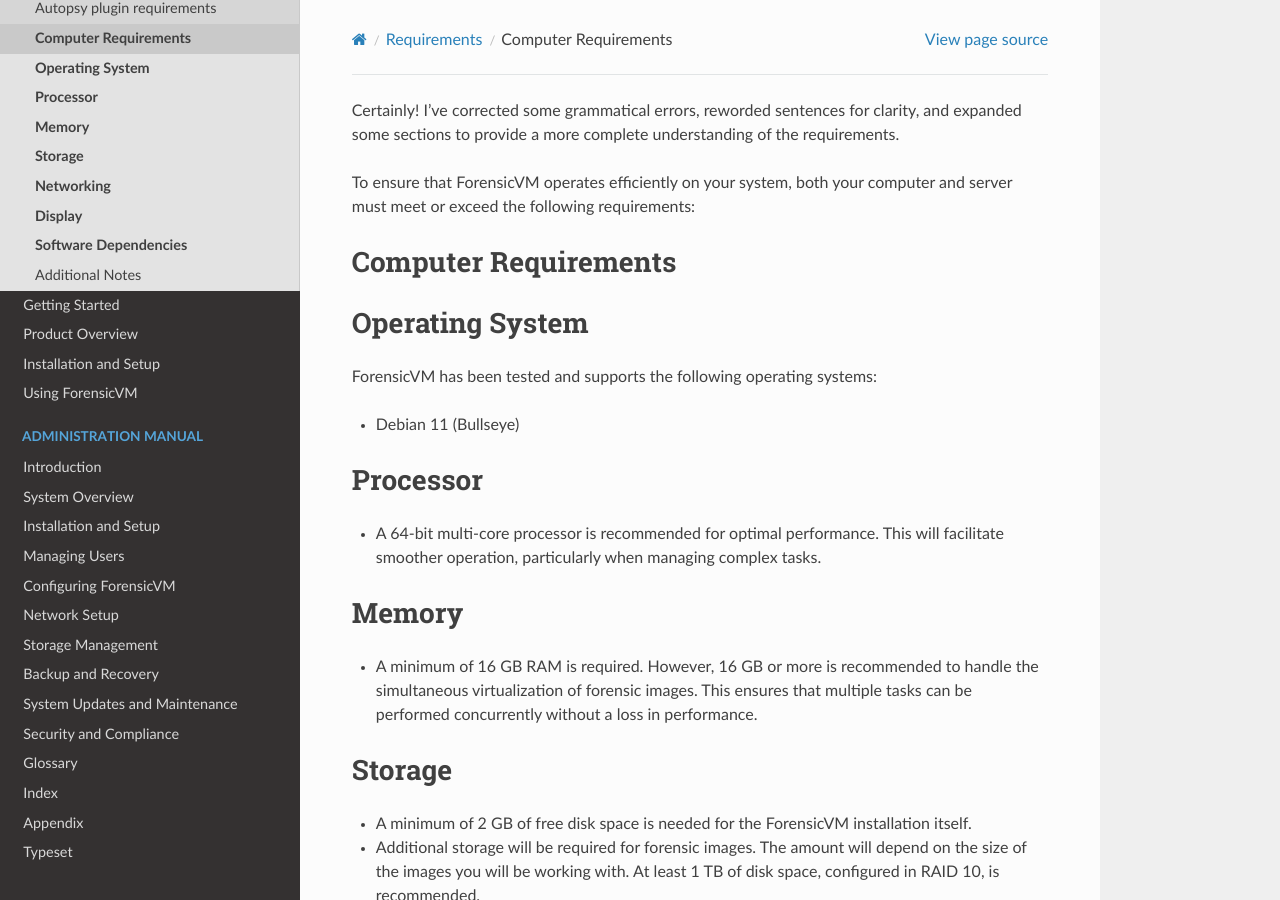
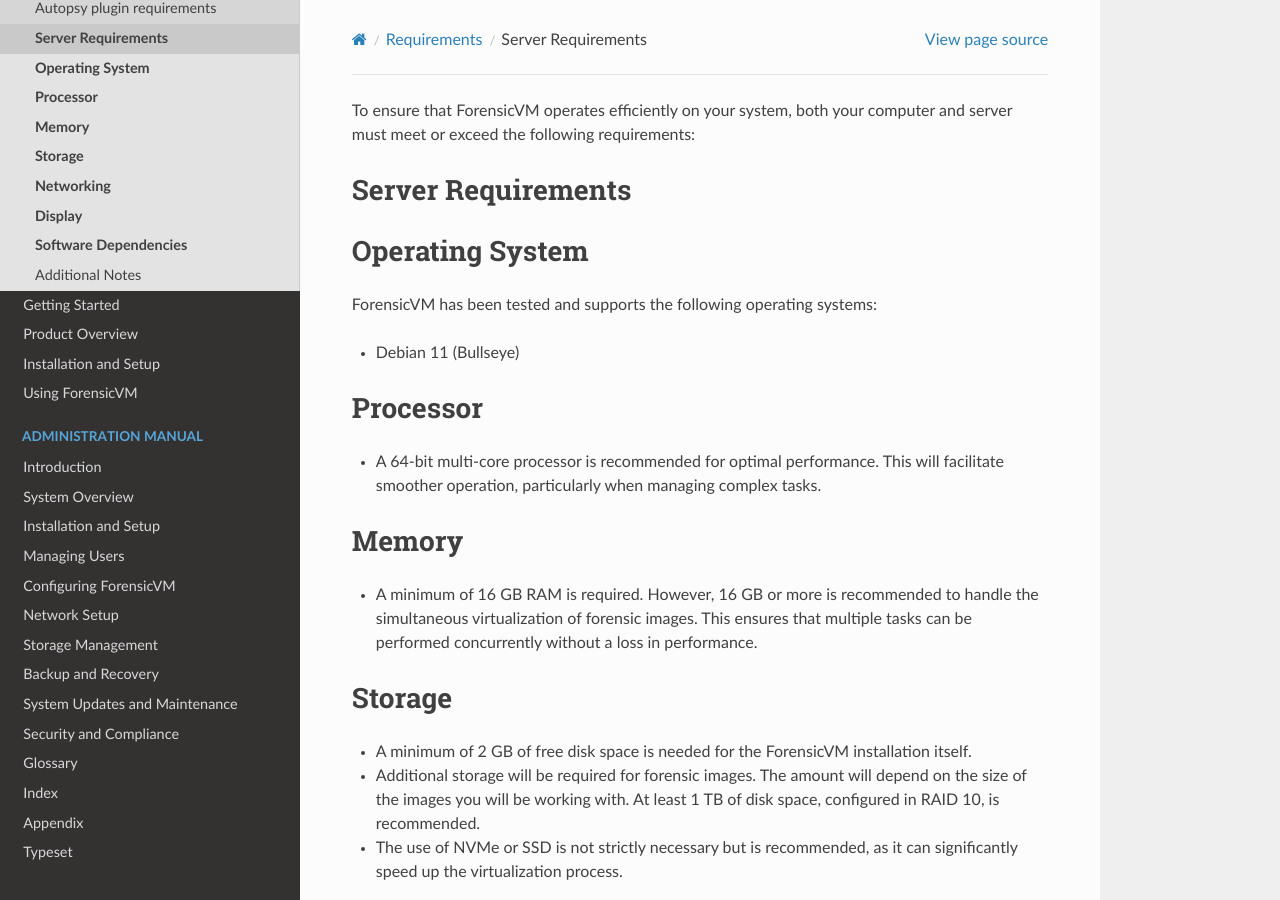
Before and after one commit to nunomourinho/ForensicVMServerAndClientDocs, a Sphinx documentation site: the page built from docs/user/server_requirements.rst, in a window 1280 px wide and 900 px high. Built offline with Sphinx 7.4.7 and the Read the Docs theme 2.0.0, drawn with Linux system fonts in a browser that asks for light colours; pages that are not in the unit, such as notebooks, are missing from menus.

Commit message:
Update server_requirements.rst

```diff
--- a/docs/user/server_requirements.rst
+++ b/docs/user/server_requirements.rst
@@ -1,12 +1,10 @@
-Certainly! I've corrected some grammatical errors, reworded sentences for clarity, and expanded some sections to provide a more complete understanding of the requirements.
-
 =============================
 ForensicVM Server Requirements
 ==============================
 
 To ensure that ForensicVM operates efficiently on your system, both your computer and server must meet or exceed the following requirements:
 
-Computer Requirements
+Server Requirements
 ----------------------
 
 **Operating System**
```
